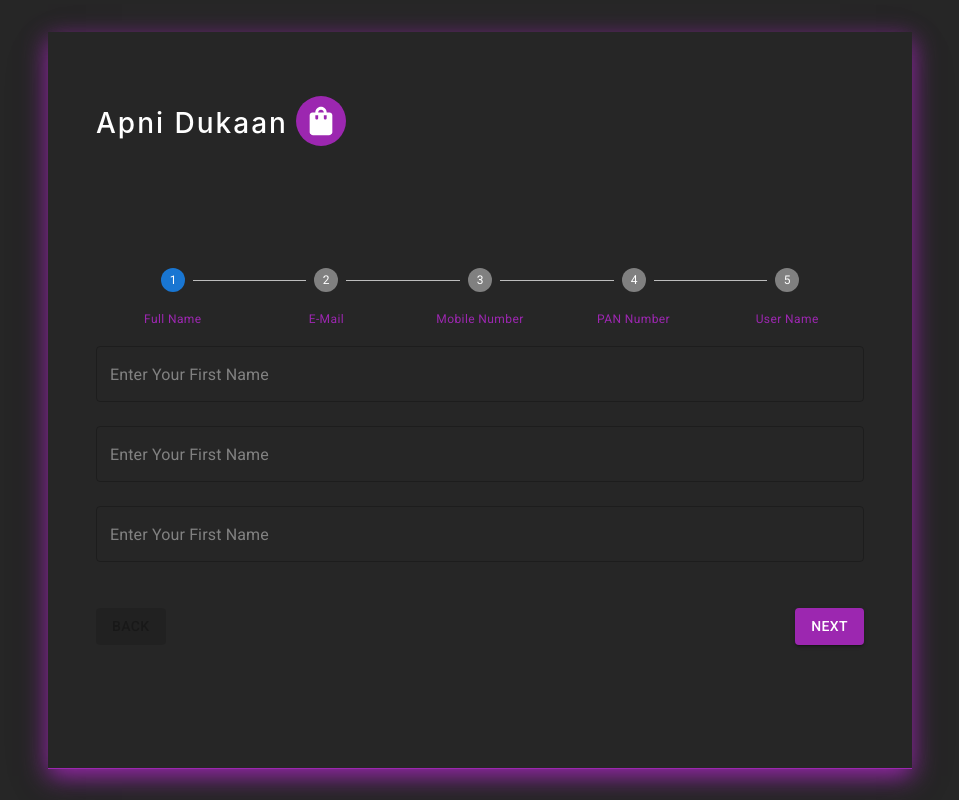
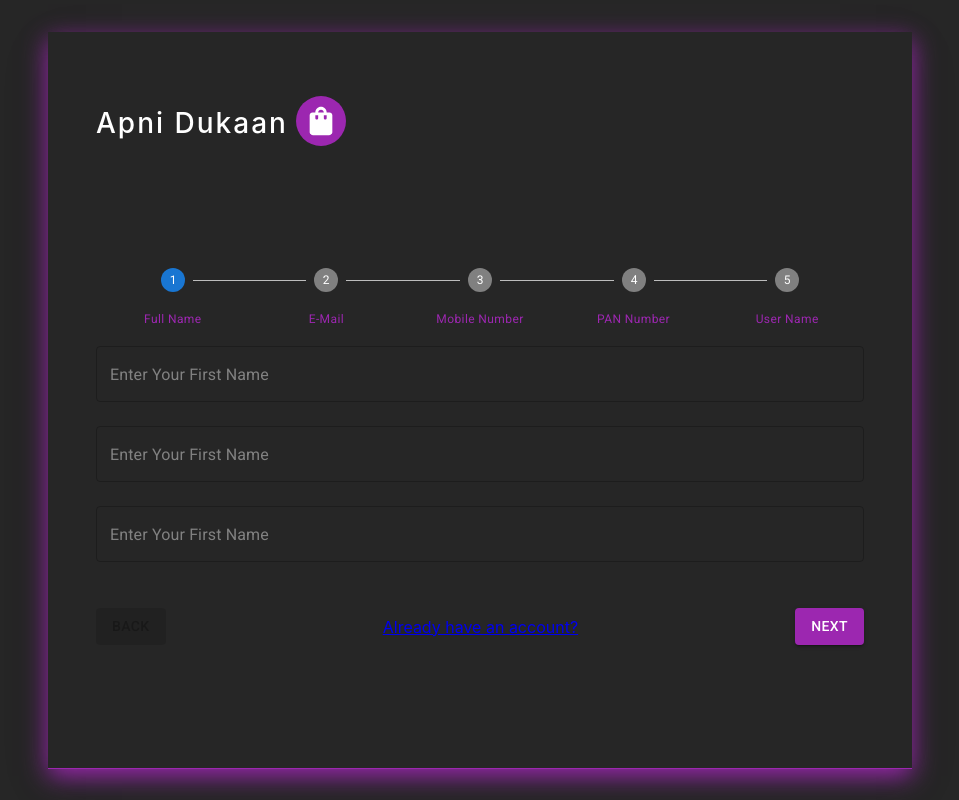
Before and after one commit to EH-GD-MOHIT21/easy-shop, a React (Create React App) app in the folder frontend/: page /CreateAccount in a window 1280 px wide. Shown: the whole page, without its empty margins (160-1119 px from the left). Built offline with nearby package versions, Linux system fonts and the light colour scheme.

Commit message:
Add Log link to create

```diff
--- a/frontend/src/Pages/CreateAccount.jsx
+++ b/frontend/src/Pages/CreateAccount.jsx
@@ -11,6 +11,7 @@
 import axios from "axios";
 import { useEffect } from "react";
 import { useLayoutEffect } from "react";
+import { Link } from "react-router-dom";
 
 
 import { makeStyles } from "@mui/styles";
@@ -360,6 +361,8 @@
                       Back
                     </Button>
 
+                    <Link to="/userLogin">Already have an account?</Link>
+
                     <Button
                       className={classes.button}
                       variant="contained"
```
